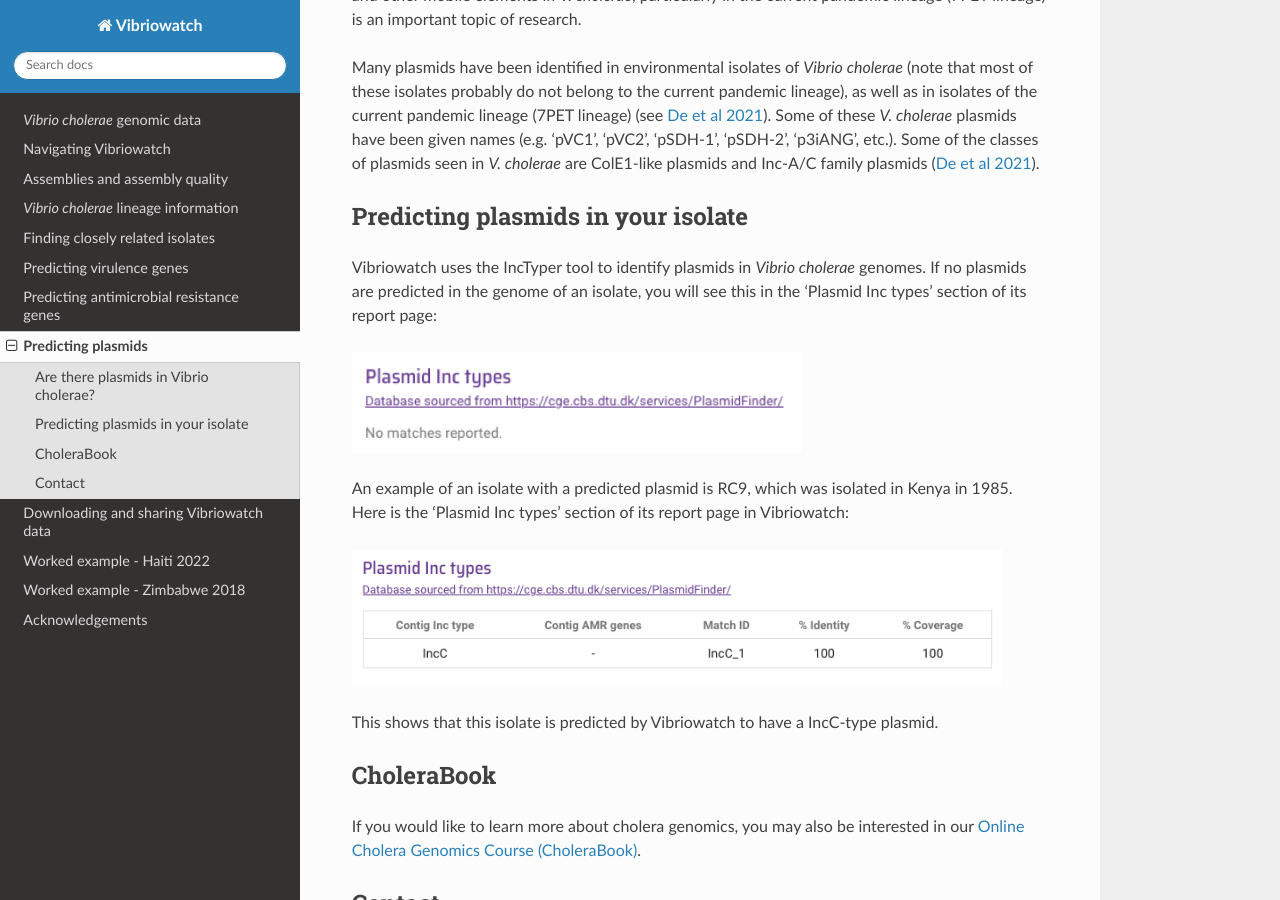
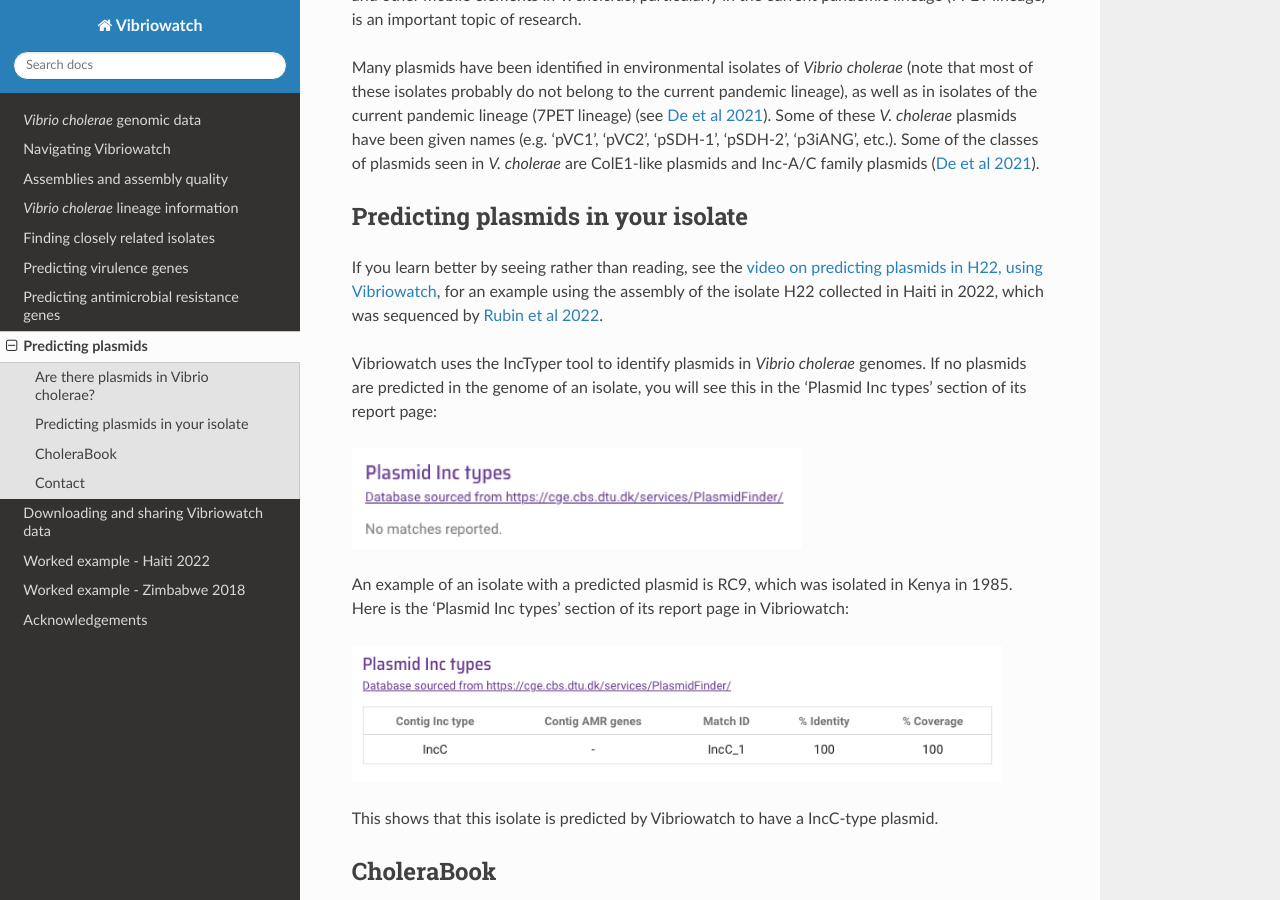
Before and after one commit to avrilcoghlan/vibriowatch, a Sphinx documentation site: the page built from docs/source/plasmids.rst, in a window 1280 px wide and 900 px high, scrolled down 472 px. Built offline with Sphinx 7.4.7 and the Read the Docs theme 3.1.0, drawn with Linux system fonts in a browser that asks for light colours.

Commit message:
Update plasmids.rst

```diff
--- a/docs/source/plasmids.rst
+++ b/docs/source/plasmids.rst
@@ -30,6 +30,13 @@
 Predicting plasmids in your isolate
 -----------------------------------
 
+If you learn better by seeing rather than reading, see the `video on predicting plasmids in H22, using Vibriowatch`_, for an example
+using the assembly of the isolate H22 collected in Haiti in 2022, which was sequenced by `Rubin et al 2022`_.
+
+.. _video on predicting plasmids in H22, using Vibriowatch: https://youtu.be/_mtfCiBlJac
+
+.. _Rubin et al 2022: https://pubmed.ncbi.nlm.nih.gov/36449726/
+
 Vibriowatch uses the IncTyper tool to identify plasmids in *Vibrio cholerae* genomes.
 If no plasmids are predicted in the genome of an isolate, you will see this in the 'Plasmid Inc types'
 section of its report page:
```
